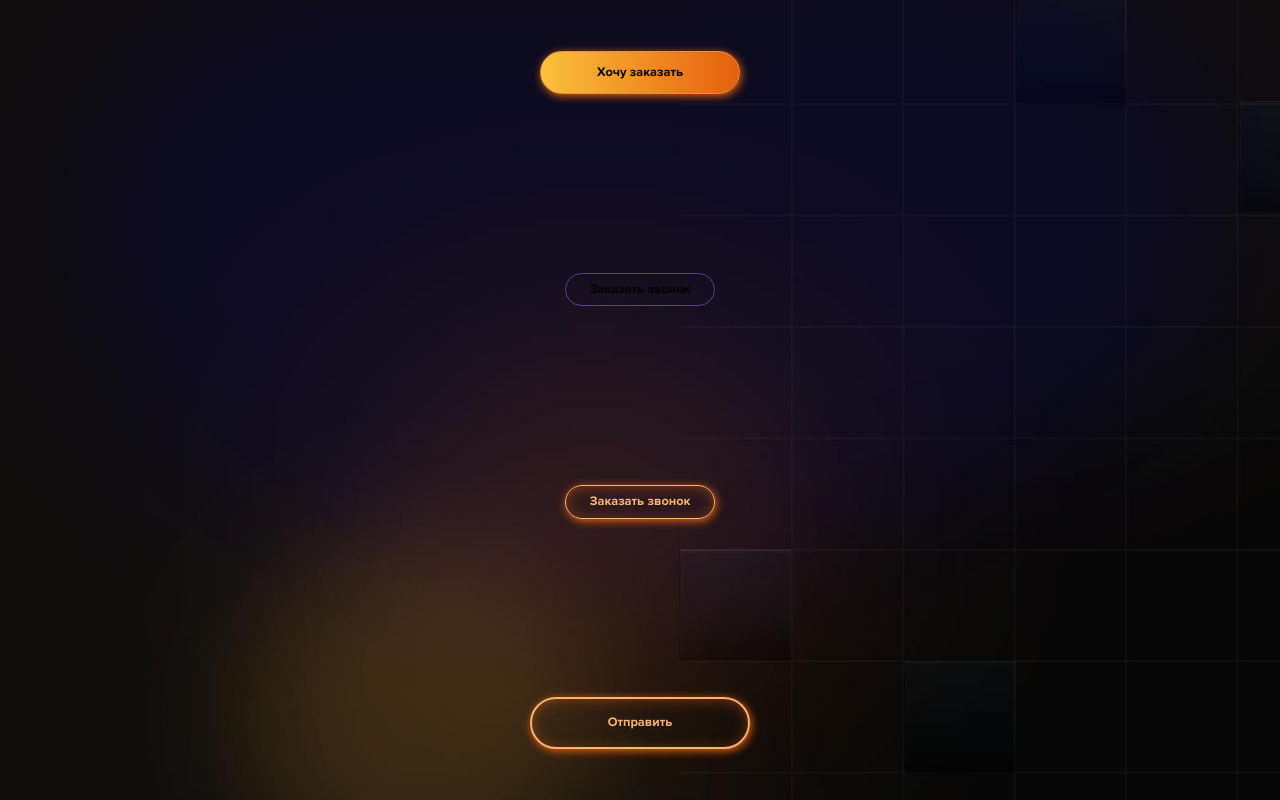
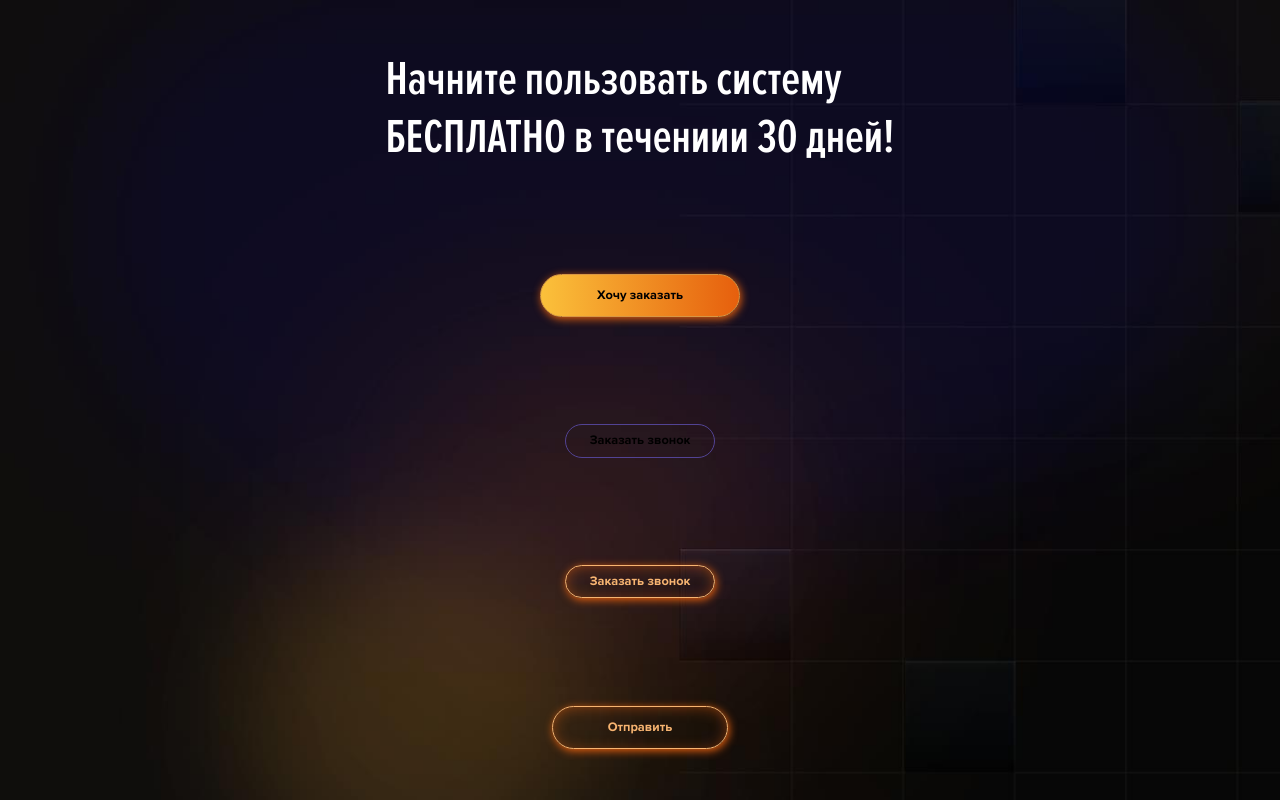
Before and after one commit to Yozhik333/Auditorium, a website: page app/test.html in a window 1280 px wide. Drawn offline with Linux system fonts and the light colour scheme.

Commit message:
h1 ui kit

```diff
--- a/app/scss/_config.scss
+++ b/app/scss/_config.scss
@@ -32,7 +32,8 @@ $gutter: $grid-gutter-width;
 }
 
 @include font("ProximaNova", normal, 400, "../fonts/ProximaNova-Regular.ttf");
-@include font("ProximaNova", normal, 700, "../fonts/ProximaNova-Bold.ttf");
+@include font("ProximaNova", bold, 700, "../fonts/ProximaNova-Bold.ttf");
+@include font("ProximaNovaExCn", normal, 600, "../fonts/ProximaNovaExCn-Semibold.ttf");
 // Converter recommended: https://www.fontsquirrel.com/tools/webfont-generator
 // Здесь если что переведешь в woff2
 
@@ -66,7 +67,7 @@ body {
 	font-family: $roboto;
 	min-width: 320px;
 	position: relative;
-	line-height: 1.65;
+	line-height: 1.2;
 	overflow-x: hidden;
 	color: $textcolor;
 }
@@ -92,6 +93,12 @@ h4,
 h5,
 h6 {
 	margin-bottom: 0;
+}
+
+h1 {
+	font-weight: 600;
+	font-size: 3.75rem;
+	font-family: "ProximaNovaExCn", sans-serif;
 }
 
 p {
--- a/app/scss/components/_btns.scss
+++ b/app/scss/components/_btns.scss
@@ -50,15 +50,15 @@
 }
 
 .btn-opacity {
-	border: 2px solid #f7b471;
+	border: 0.125rem solid #f7b471;
 	box-shadow: 0.09375rem 0.16237rem 0.625rem 0 #e65f0d, inset 0 0.125rem 1.4375rem -0.5625rem #e65f0d;
-	max-width: 220px;
+	max-width: 13.75rem;
 	width: 100%;
-	padding: 16px;
+	padding: 1rem;
 	color: #f7b471;
 	&:hover {
 		color: $accent;
-		border: 2px solid $accent;
+		border: 0.125rem solid $accent;
 		box-shadow: 0.09375rem 0.16237rem 2.5rem 0rem $accent, inset 0 0.125rem 1.4375rem -0.5625rem #e65f0d;
 	}
 }
--- a/app/test.html
+++ b/app/test.html
@@ -28,6 +28,11 @@
 				style="background: url('../images/dest/section1-bg.jpg'); background-repeat: no-repeat;
 				background-size: cover; display: flex; justify-content: space-between; align-items: center; flex-direction: column; padding: 4rem;">
 
+				<h1>
+					Начните пользовать систему <br>
+					БЕСПЛАТНО в течениии 30 дней!
+				</h1>
+
 				<a href="#" class="btn btn-big">
 					Хочу заказать
 				</a>
```
Also changed, not shown: app/css/app.min.css.
